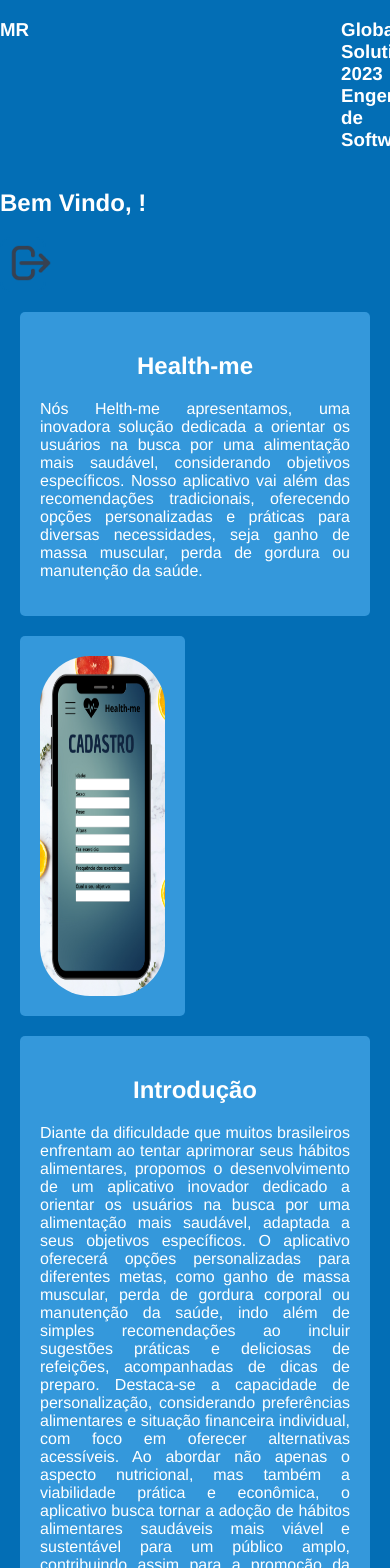
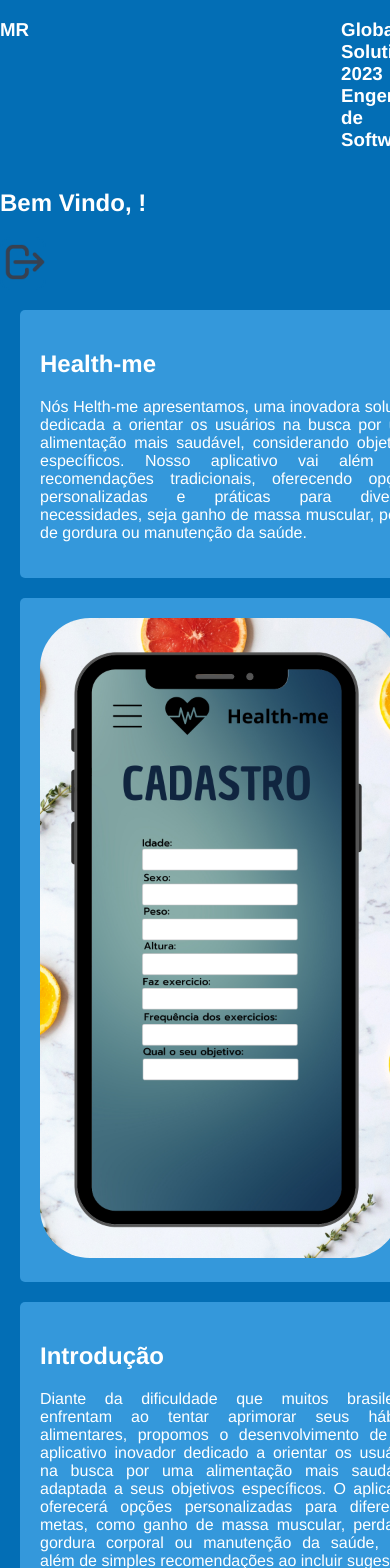
Before and after one commit to Rodrigooou/GL-front-end, a React (Vite) app: page /home in a window 390 px wide. Shown: the top 1568 px of the page. Built offline with nearby package versions, Linux system fonts and the light colour scheme.

Commit message:
ta pago.responsividade

```diff
--- a/src/components/Home/ConteudoHome.scss
+++ b/src/components/Home/ConteudoHome.scss
@@ -1,7 +1,5 @@
 $bg-color: #036eb5;
 $bg-card: #3498db;
-
-
 
 .titulo2 {
   display: flex;
@@ -16,13 +14,9 @@ $bg-card: #3498db;
   padding: 20px;
 
   .item img {
-      height: 100%;
     width: 100%;
+    height: auto;
     border-radius: 50px;
-    }
-
-    .item h2 {
-      text-align: center;
   }
 
   .item {
@@ -31,6 +25,7 @@ $bg-card: #3498db;
     padding: 20px;
     text-align: justify;
     border-radius: 5px;
+    overflow: hidden;
 
     &:nth-child(1) {
       grid-column: span 2;
@@ -82,10 +77,11 @@ $bg-card: #3498db;
   padding: none;
   width: 46px;
   border-radius: 10px;
+  padding: 0px;
 
   &:hover {
     background-color: $bg-card;
-      border: solid #000 1px;
+    border: solid #000 2px;
     border-radius: 10px;
   }
 }
@@ -96,35 +92,50 @@ $bg-card: #3498db;
 
     .item img {
       width: 100%;
-        height: 100%;
+      height: auto;
     }
 
     .item:nth-child(2) {
       grid-column: span 1;
-        grid-row: span 20;
+      grid-row: span 15;
     }
-      .item:nth-child(5) {
-        grid-column: span 2;
-        grid-row: span 10;
-      }
+
+    .item:nth-child(5),
     .item:nth-child(7) {
       grid-column: span 2;
       grid-row: span 10;
     }
-
+  }
 }
 
 @media (max-width: 480px) {
   .container {
     grid-template-columns: repeat(auto-fill, minmax(150px, 1fr));
   }
+
+  .item img {
+    width: 100%;
+    height: auto;
+  }
+
+  .item:nth-child(2) {
+    grid-column: span 3;
+    grid-row: span 20;
+  }
+}
+
+@media (max-width: 430px) {
+  .container {
+    grid-template-columns: repeat(auto-fill, minmax(400px, 1fr));
+  }
+
   .item img {
     width: 100%;
     height: 100%;
   }
+
   .item:nth-child(2) {
-        grid-column: span 2;
-        grid-row: span 30;
+    grid-column: span 3;
+    grid-row: span 15;
   }
 }
-}
```
Lines whose indentation alone changed are shown as unchanged.
